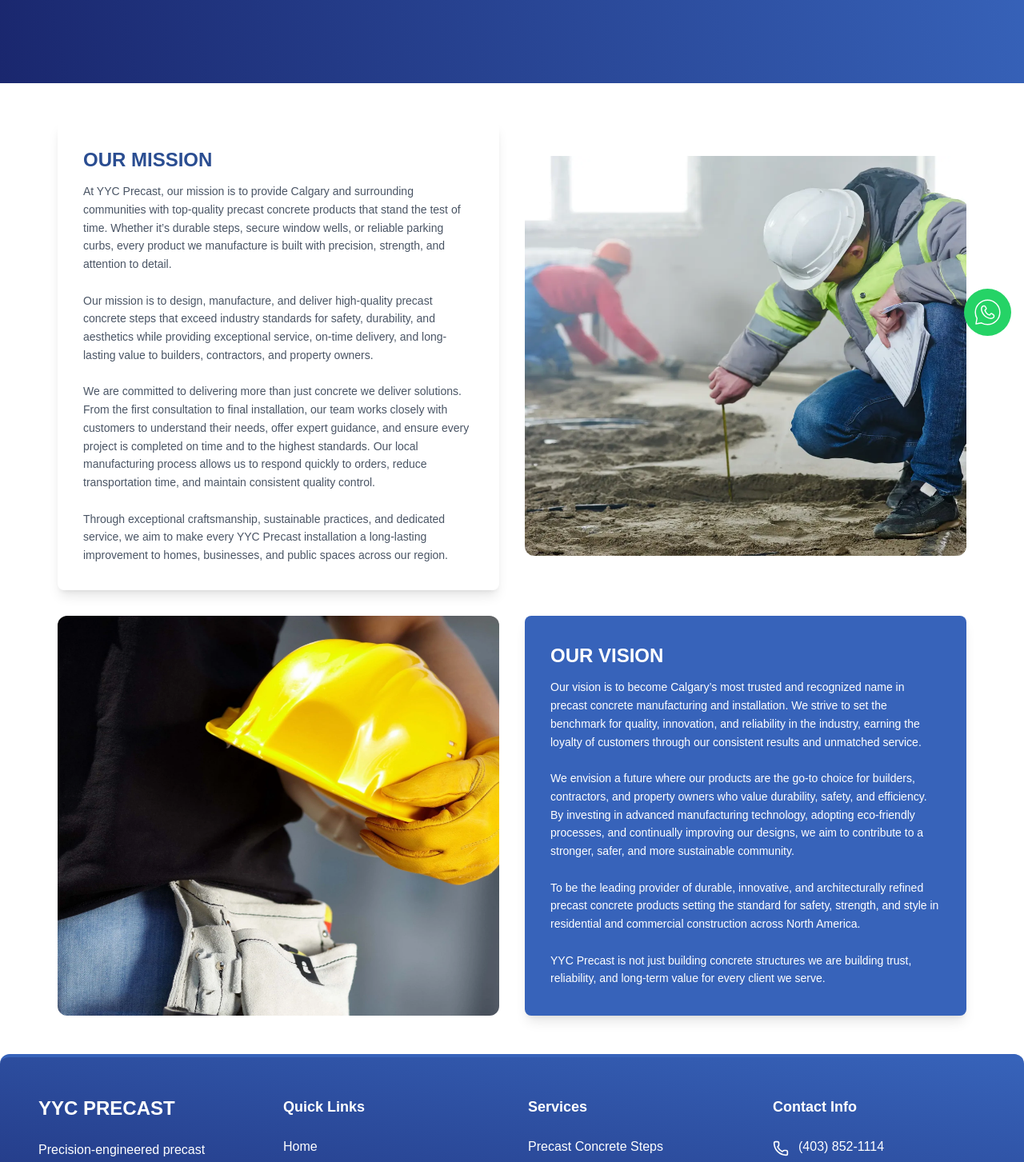
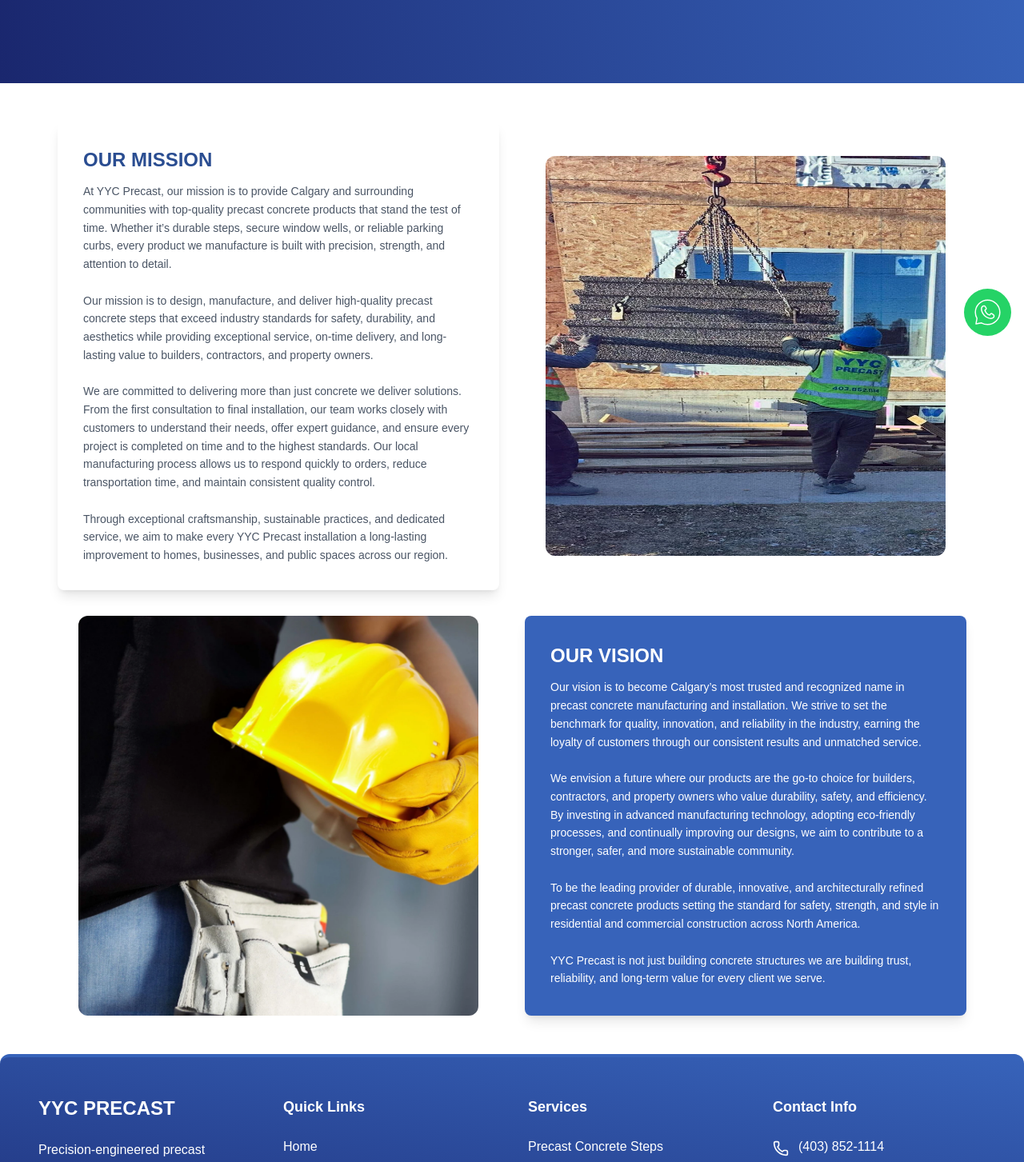
Before and after one commit to madnywebtech786/yycprecast, a Next.js app: page /mission in a window 1280 px wide. Shown: the part 360-1813 px from the top of the page at 80% size. Built offline with nearby package versions, Linux system fonts and the light colour scheme.

Commit message:
changed the mission img and retained the about img

```diff
--- a/src/app/mission/page.js
+++ b/src/app/mission/page.js
@@ -54,8 +54,8 @@
             <div className="flex items-center justify-center order-2 md:order-2">
               <Image
                 src={"/images/mission.webp"}
-                width={600}
-                height={600}
+                width={500}
+                height={500}
                 className="rounded-xl max-h-[500px]"
               />
             </div>
@@ -64,8 +64,8 @@
             <div className="flex items-center justify-center order-4 md:order-3">
               <Image
                 src={"/images/vission.webp"}
-                width={600}
-                height={600}
+                width={500}
+                height={500}
                 className="rounded-xl max-h-[500px]"
               />
             </div>
```
Also changed, not shown: public/images/about-3.webp, public/images/mission.webp.
